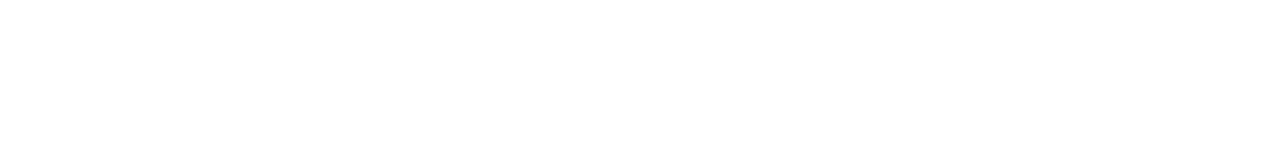
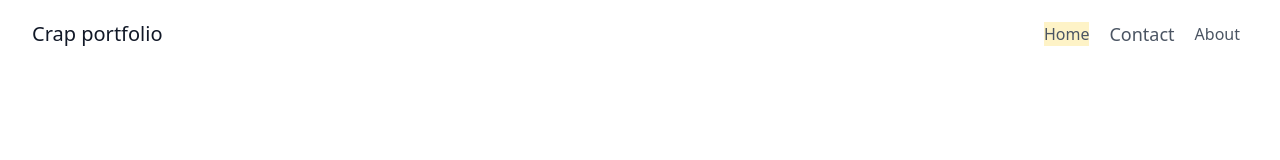
Before and after one commit to lukaszrogut/crap-portfolio, a plain HTML site: page index.html in a window 1280 px wide. Drawn offline with nearby package versions, Linux system fonts and the light colour scheme.

Commit message:
Update index.html

```diff
--- a/index.html
+++ b/index.html
@@ -4,9 +4,24 @@
     <meta charset="UTF-8">
     <meta http-equiv="X-UA-Compatible" content="IE=edge">
     <meta name="viewport" content="width=device-width, initial-scale=1.0">
-    <title>Crap Portfolio</title>
+    <link href="https://unpkg.com/tailwindcss@^2/dist/tailwind.min.css" rel="stylesheet">
+    <title>Crap portfolio</title>
 </head>
 <body>
+ <header class="text-gray-600 body-font">
+    <div class="container mx-auto flex flex-wrap p-5 flex-col md:flex-row items-center">
+      <a class="flex title-font font-medium items-center text-gray-900 mb-4 md:mb-0">
+          <path d="M12 2L2 7l10 5 10-5-10-5zM2 17l10 5 10-5M2 12l10 5 10-5"></path>
+        </svg>
+        <span class="ml-3 text-xl">Crap portfolio</span>
+      </a>
+      <nav class="md:ml-auto flex flex-wrap items-center text-base justify-center">
+        <a  href="Home page.html" class="mr-5 hover:focus outline-none bg-yellow-100">Home</a>
+        <a  href="contact.html" class="mr-5 hover:bg-indigo-100 rounded text-lg">Contact</a>
+        <a  href="about.html" class="mr-5 hover:bg-indigo-100">About</a>
+      </nav>
+    </div>
+  </header>
 
 </body>
 </html>
```
